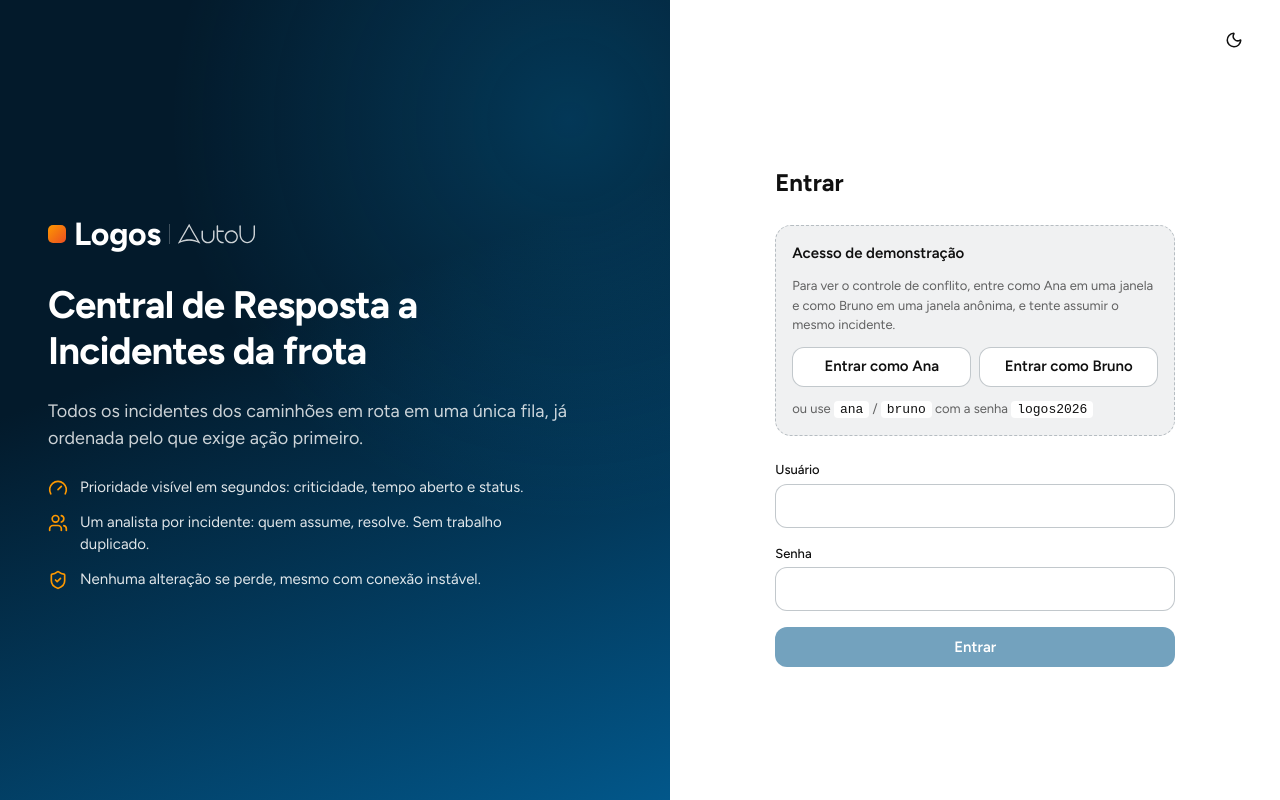
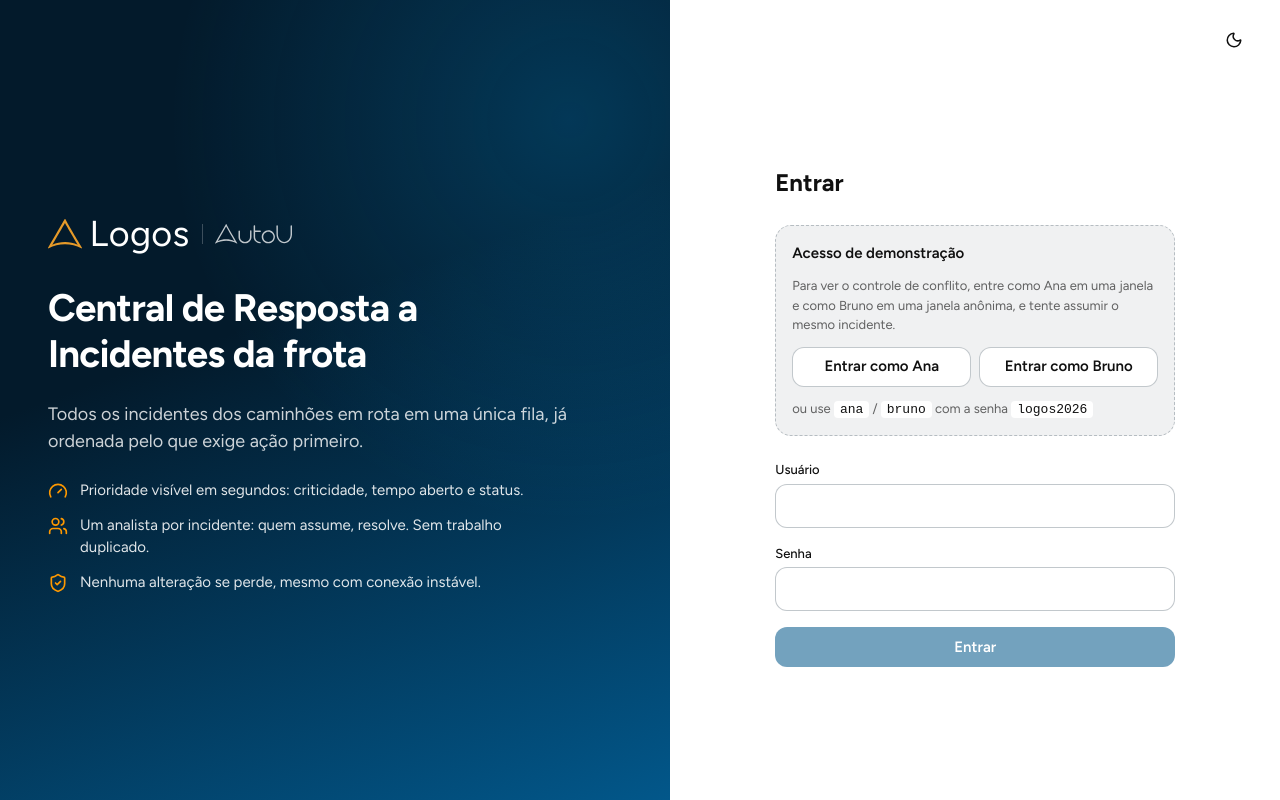
Before and after one commit to dhionathan01/logos, a React (Vite) app in the folder frontend/: page /login in a window 1280 px wide. Built offline with nearby package versions, Linux system fonts and the light colour scheme.

Commit message:
style(frontend): alinha o logo do header à identidade da AutoU

```diff
--- a/frontend/src/shared/components/Logo.module.css
+++ b/frontend/src/shared/components/Logo.module.css
@@ -5,24 +5,26 @@
   color: var(--color-on-header);
 }
 
+/* Triângulo do logo oficial da AutoU, na cor original. */
 .mark {
-  width: 12px;
-  height: 12px;
-  border-radius: 3px;
-  background: linear-gradient(135deg, var(--brand-amber-500), var(--brand-orange-500));
+  display: block;
+  width: auto;
+  height: 20px;
 }
 
+/* Peso leve, para conversar com o traço fino do wordmark da AutoU. */
 .wordmark {
-  font-weight: var(--font-weight-bold);
-  letter-spacing: -0.01em;
+  font-weight: var(--font-weight-regular);
+  letter-spacing: 0.01em;
 }
 
 .signature {
   display: inline-flex;
   align-items: center;
-  padding-left: var(--space-2);
+  margin-left: var(--space-1);
+  padding-left: var(--space-3);
   border-left: 1px solid color-mix(in srgb, currentColor 30%, transparent);
-  opacity: 0.8;
+  opacity: 0.75;
 }
 
 .autou {
@@ -32,17 +34,15 @@
 }
 
 .md .wordmark {
-  font-size: var(--font-size-lg);
+  font-size: 1.375rem;
+}
+
+.lg .mark {
+  height: 30px;
 }
 
 .lg .wordmark {
-  font-size: var(--font-size-2xl);
-}
-
-.lg .mark {
-  width: 18px;
-  height: 18px;
-  border-radius: 5px;
+  font-size: 2.25rem;
 }
 
 .lg .autou {
--- a/frontend/src/shared/components/Logo.tsx
+++ b/frontend/src/shared/components/Logo.tsx
@@ -1,3 +1,4 @@
+import autouMark from "../../assets/brand/autou-mark.svg";
 import autouLogoWhite from "../../assets/brand/logo-autou-white.svg";
 import styles from "./Logo.module.css";
 
@@ -5,7 +6,7 @@ import styles from "./Logo.module.css";
 export function Logo({ size = "md" }: { size?: "md" | "lg" }) {
   return (
     <span className={`${styles.logo} ${styles[size]}`}>
-      <span className={styles.mark} aria-hidden="true" />
+      <img src={autouMark} alt="" className={styles.mark} />
       <span className={styles.wordmark}>Logos</span>
       <span className={styles.signature}>
         <span className="visually-hidden">por AutoU</span>
```
